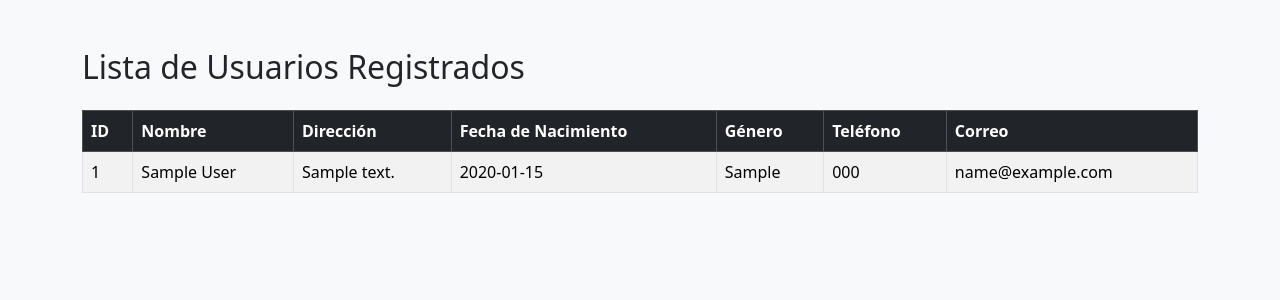
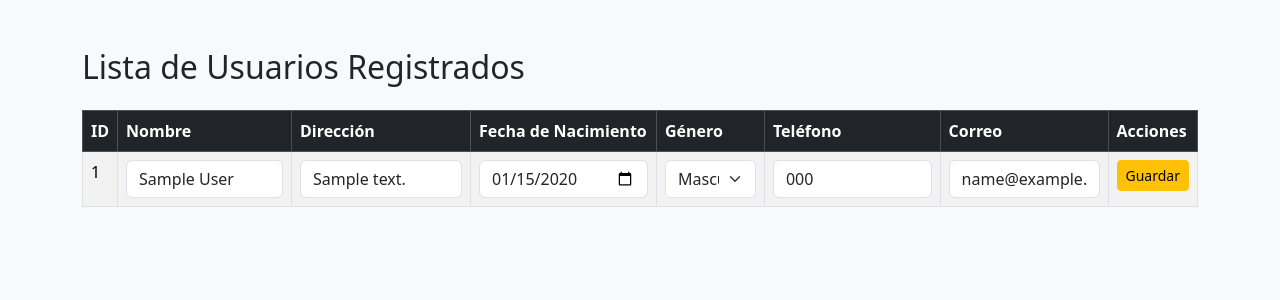
Before and after one commit to codigoscerrados-prog/fastapi-form-app, a FastAPI app: page /registros in a window 1280 px wide. Shown: the top 300 px of the page. Run offline with FastAPI, Linux system fonts and the light colour scheme; tables that the repository leaves empty hold one stand-in row (values such as "Sample post").

Commit message:
Subir proyecto completo

```diff
--- a/app/main.py
+++ b/app/main.py
@@ -1,4 +1,4 @@
-from fastapi import FastAPI, Depends, Request, Form
+from fastapi import FastAPI, Depends, Request, Form, Path
 from fastapi.responses import HTMLResponse
 from fastapi.templating import Jinja2Templates
 from sqlalchemy.orm import Session
@@ -89,3 +89,30 @@ def submit_form(
 def mostrar_usuarios(request: Request, db: Session = Depends(get_db)):
     usuarios = db.query(models.User).all()
     return templates.TemplateResponse("registros.html", {"request": request, "usuarios": usuarios})
+
+@app.post("/actualizar/{user_id}", response_class=HTMLResponse)
+def actualizar_usuario(
+    request: Request,
+    user_id: int = Path(...),
+    name: str = Form(...),
+    address: str = Form(...),
+    birth_date: str = Form(...),
+    gender: str = Form(...),
+    phone: str = Form(...),
+    email: str = Form(...),
+    db: Session = Depends(get_db)
+):
+    usuario = db.query(models.User).filter(models.User.id == user_id).first()
+    if usuario:
+        usuario.name = name
+        usuario.address = address
+        usuario.birth_date = birth_date
+        usuario.gender = gender
+        usuario.phone = phone
+        usuario.email = email
+        db.commit()
+        db.refresh(usuario)
+
+    # Redirige a la página de registros actualizada
+    usuarios = db.query(models.User).all()
+    return templates.TemplateResponse("registros.html", {"request": request, "usuarios": usuarios})
--- a/app/templates/registros.html
+++ b/app/templates/registros.html
@@ -14,6 +14,7 @@
 
         {% if usuarios %}
         <table class="table table-bordered table-striped">
+            <!-- Solo reemplaza la parte de la tabla -->
             <thead class="table-dark">
                 <tr>
                     <th>ID</th>
@@ -23,21 +24,35 @@
                     <th>Género</th>
                     <th>Teléfono</th>
                     <th>Correo</th>
+                    <th>Acciones</th>
                 </tr>
             </thead>
             <tbody>
                 {% for user in usuarios %}
                 <tr>
-                    <td>{{ user.id }}</td>
-                    <td>{{ user.name }}</td>
-                    <td>{{ user.address }}</td>
-                    <td>{{ user.birth_date }}</td>
-                    <td>{{ user.gender }}</td>
-                    <td>{{ user.phone }}</td>
-                    <td>{{ user.email }}</td>
+                    <form method="post" action="/actualizar/{{ user.id }}">
+                        <td>{{ user.id }}</td>
+                        <td><input type="text" name="name" value="{{ user.name }}" class="form-control"></td>
+                        <td><input type="text" name="address" value="{{ user.address }}" class="form-control"></td>
+                        <td><input type="date" name="birth_date" value="{{ user.birth_date }}" class="form-control">
+                        </td>
+                        <td>
+                            <select name="gender" class="form-select">
+                                <option value="Masculino" {% if user.gender=='Masculino' %}selected{% endif %}>Masculino
+                                </option>
+                                <option value="Femenino" {% if user.gender=='Femenino' %}selected{% endif %}>Femenino
+                                </option>
+                                <option value="Otro" {% if user.gender=='Otro' %}selected{% endif %}>Otro</option>
+                            </select>
+                        </td>
+                        <td><input type="text" name="phone" value="{{ user.phone }}" class="form-control"></td>
+                        <td><input type="email" name="email" value="{{ user.email }}" class="form-control"></td>
+                        <td><button type="submit" class="btn btn-sm btn-warning">Guardar</button></td>
+                    </form>
                 </tr>
                 {% endfor %}
             </tbody>
+
         </table>
         {% else %}
         <div class="alert alert-info">No hay usuarios registrados aún.</div>
```
